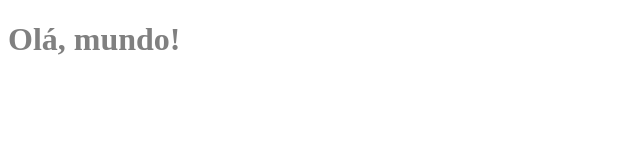
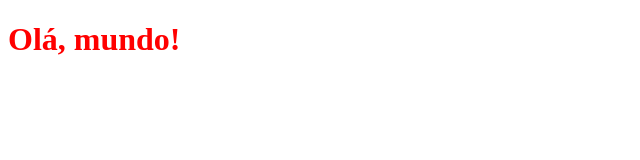
Before and after one commit to Fernandognu/Introducao-JavaScript, a plain HTML site: page index.html in a window 1280 px wide. Shown: the whole page, without its empty margins (0-640 px from the left). Drawn offline with Linux system fonts and the light colour scheme.

Commit message:
Interagindo com os elementos do DOM

```diff
--- a/assets/js/scripts.js
+++ b/assets/js/scripts.js
@@ -1 +1,3 @@
 console.log("Hello World!");
+var heading1 = document.getElementsByTagName('h1')[0]
+heading1.style.color = 'red'
--- a/index.html
+++ b/index.html
@@ -5,10 +5,10 @@
         <meta http-equiv="X-UA-Compatible" content="IE=edge">
         <meta name="viewport" content="width=device-width, initial-scale=1.0">
         <link rel="stylesheet" href="/assets/css/styles.css">
-    <script src="/assets/js/scripts.js"></script>
         <title>Teste</title>
     </head>
     <body>
         <h1>Olá, mundo!</h1>
     </body>
+    <script src="/assets/js/scripts.js"></script>
 </html>
```
Lines whose indentation alone changed are shown as unchanged.
